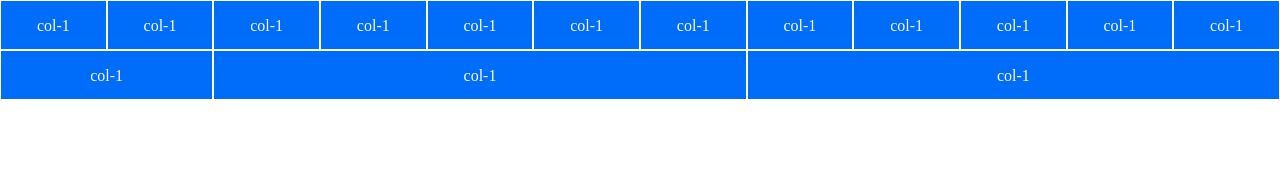
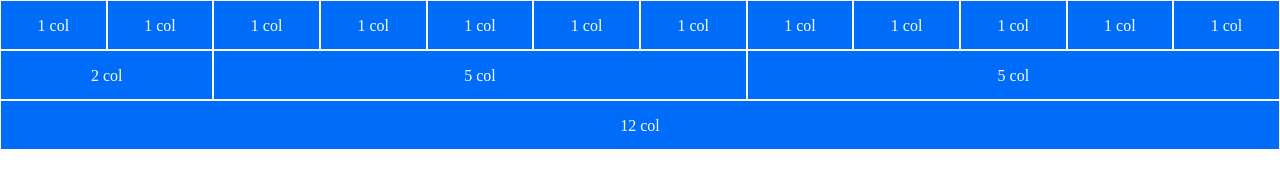
Before and after one commit to Vasmayer/html-css-12bool, a plain HTML site: page index.html in a window 1280 px wide. Drawn offline with Linux system fonts and the light colour scheme.

Commit message:
add es 3

```diff
--- a/index.html
+++ b/index.html
@@ -14,24 +14,27 @@
     <div class="container-fluid">
 
         <div class="row">
-           <div class="col-1">col-1</div>
-           <div class="col-1">col-1</div>
-           <div class="col-1">col-1</div>
-           <div class="col-1">col-1</div>
-           <div class="col-1">col-1</div>
-           <div class="col-1">col-1</div>
-           <div class="col-1">col-1</div>
-           <div class="col-1">col-1</div>
-           <div class="col-1">col-1</div>
-           <div class="col-1">col-1</div>
-           <div class="col-1">col-1</div>
-           <div class="col-1">col-1</div>
+           <div class="col-1">1 col</div>
+           <div class="col-1">1 col</div>
+           <div class="col-1">1 col</div>
+           <div class="col-1">1 col</div>
+           <div class="col-1">1 col</div>
+           <div class="col-1">1 col</div>
+           <div class="col-1">1 col</div>
+           <div class="col-1">1 col</div>
+           <div class="col-1">1 col</div>
+           <div class="col-1">1 col</div>
+           <div class="col-1">1 col</div>
+           <div class="col-1">1 col</div>
         </div>
         <div class="row">
-            <div class="col-2">col-1</div>
-            <div class="col-5">col-1</div>
-            <div class="col-5">col-1</div>
+            <div class="col-2">2 col</div>
+            <div class="col-5">5 col</div>
+            <div class="col-5">5 col</div>
 
+         </div>
+         <div class="row">
+            <div class="col">12 col</div>
          </div>
 
     </div>
```
